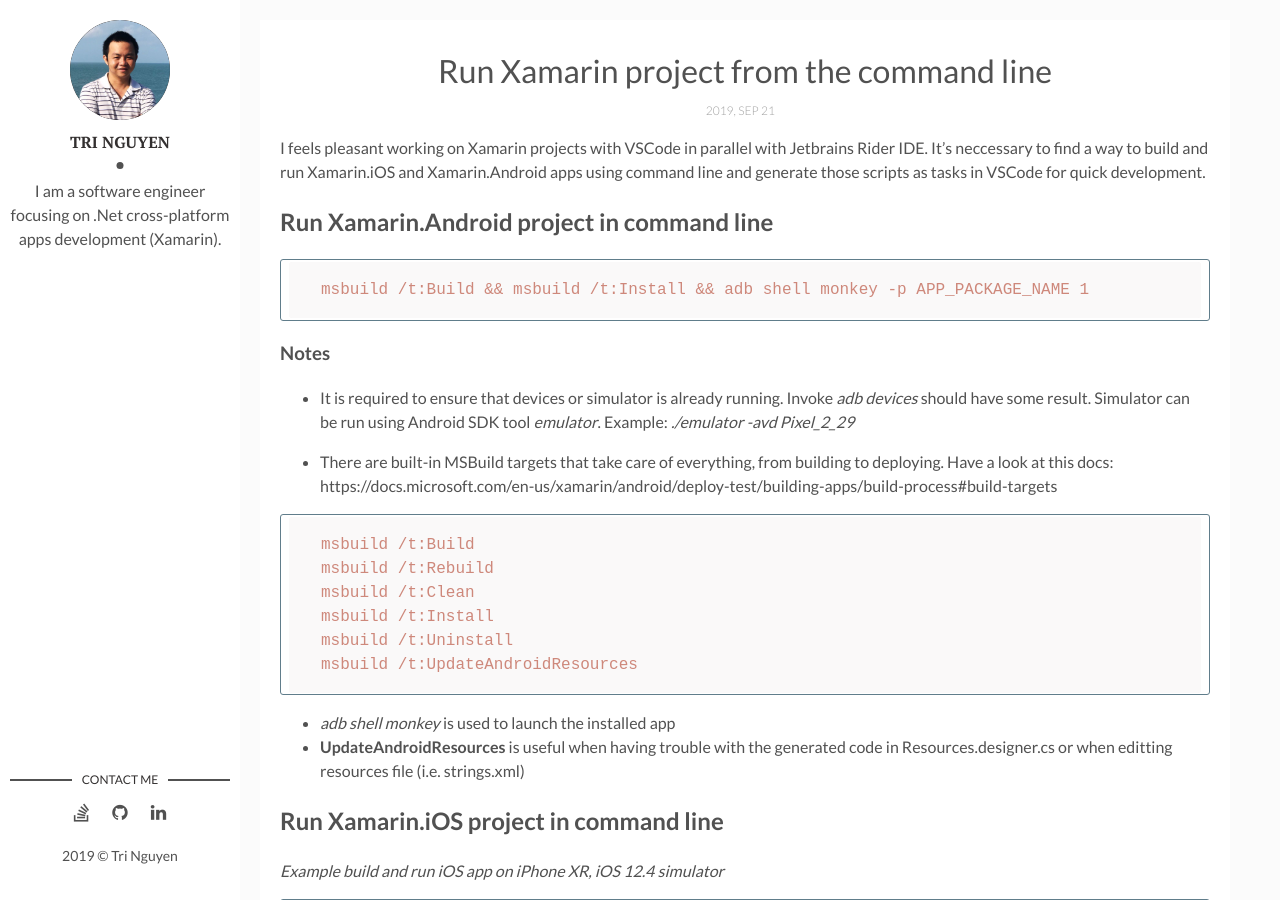
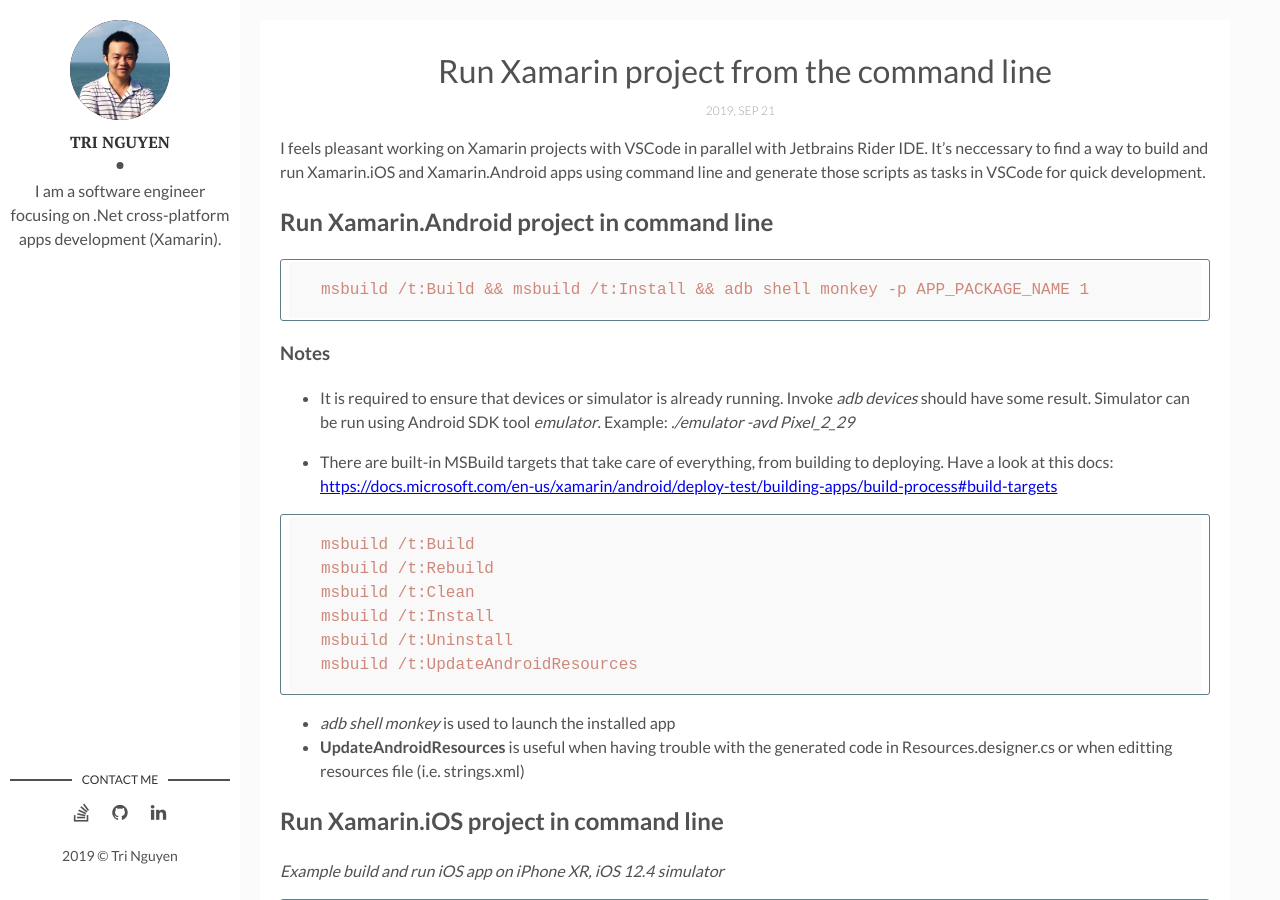
Before and after one commit to trinnguyen/trinnguyen.github.io, a Jekyll site: the page built from _posts/2019-09-21-run-xamarin-project-from-the-command-line.md, in a window 1280 px wide and 900 px high. Built offline with Jekyll 4.4.1, drawn with Linux system fonts in a browser that asks for light colours; comment, search, counter and statistics services are not loaded; part of the change alters nothing that is shown.

````diff
--- a/_posts/2019-09-21-run-xamarin-project-from-the-command-line.md
+++ b/_posts/2019-09-21-run-xamarin-project-from-the-command-line.md
@@ -25,7 +25,7 @@ msbuild /t:Build && msbuild /t:Install && adb shell monkey -p APP_PACKAGE_NAME 1
 ### Notes
 - It is required to ensure that devices or simulator is already running. Invoke *adb devices* should have some result. Simulator can be run using Android SDK tool *emulator*. Example: *./emulator -avd Pixel_2_29*
 
-- There are built-in MSBuild targets that take care of everything, from building to deploying. Have a look at this docs: https://docs.microsoft.com/en-us/xamarin/android/deploy-test/building-apps/build-process#build-targets
+- There are built-in MSBuild targets that take care of everything, from building to deploying. Have a look at this docs: [https://docs.microsoft.com/en-us/xamarin/android/deploy-test/building-apps/build-process#build-targets](https://docs.microsoft.com/en-us/xamarin/android/deploy-test/building-apps/build-process#build-targets)
 
 ```
 msbuild /t:Build
````
